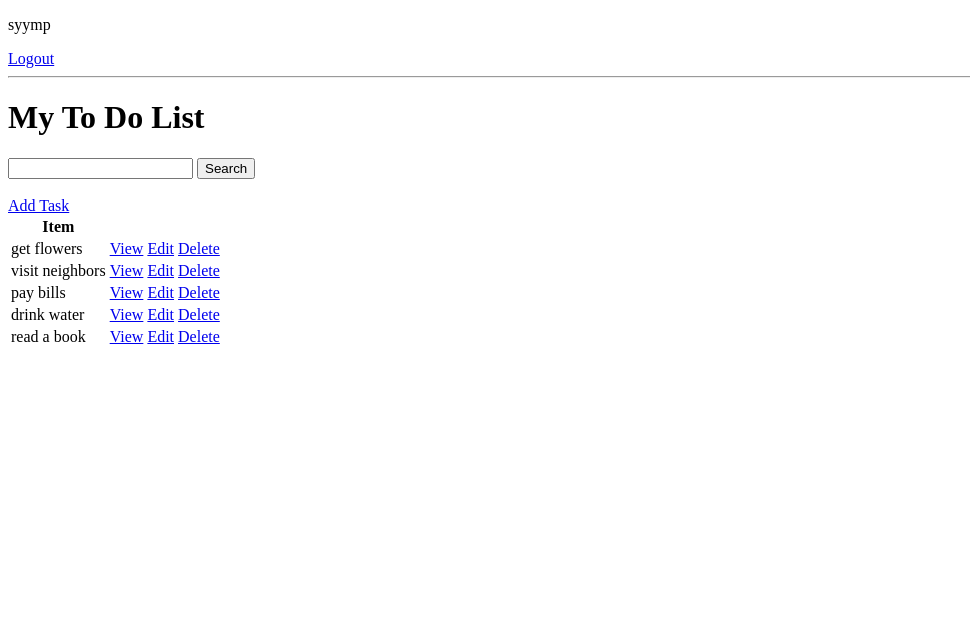
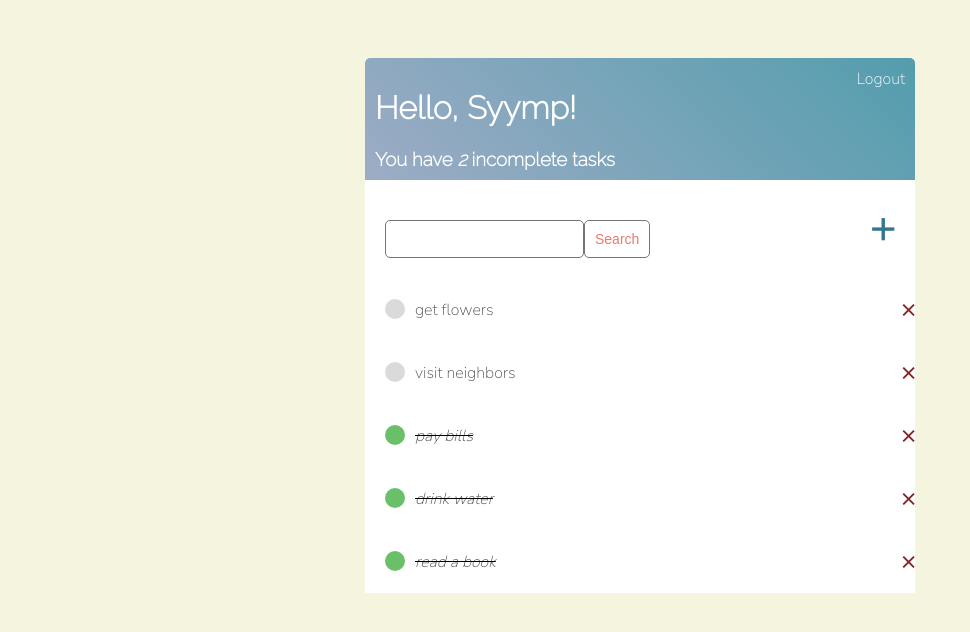
Before and after one commit to yaroslavgladunn/todolist_beginner, a Django app: page / in a window 1280 px wide. Shown: the top 632 px of the page, without its empty margins (0-970 px from the left). Run offline with Django 3.2, Linux system fonts and the light colour scheme; a user stored in the database is signed in; data comes from the database, SQL or seed files in the repository; both versions use the stored data as it was after the commit.

Commit message:
finished

```diff
--- a/base/templates/base/login.html
+++ b/base/templates/base/login.html
@@ -1,3 +1,5 @@
+{% extends 'base/main.html' %}
+{% block content %}
 <h1>Sign in</h1>
 
 <form method="post">
@@ -6,4 +8,5 @@
     <input type="submit" value="Sign in">
 </form>
 
-<p>Don't have an account? <a href="{% url 'sign-up' %}">Sign up</a></p>
+<p>Don't have an account? <a href="{% url 'sign-up' %}">Sign up!</a></p>
+{% endblock %}
--- /dev/null
+++ b/base/templates/base/main.html
@@ -0,0 +1,165 @@
+<!doctype html>
+<html lang="en">
+    <head>
+        <meta charset="UTF-8">
+        <meta name="viewport"
+          content="width=device-width, user-scalable=no, initial-scale=1.0, maximum-scale=1.0, minimum-scale=1.0">
+        <meta http-equiv="X-UA-Compatible" content="ie=edge">
+        <link rel="preconnect" href="https://fonts.googleapis.com">
+        <link rel="preconnect" href="https://fonts.gstatic.com" crossorigin>
+        <link href="https://fonts.googleapis.com/css2?family=Nunito+Sans:wght@200&display=swap" rel="stylesheet">
+        <link rel="preconnect" href="https://fonts.googleapis.com">
+        <link rel="preconnect" href="https://fonts.gstatic.com" crossorigin>
+        <link href="https://fonts.googleapis.com/css2?family=Raleway:wght@200&display=swap" rel="stylesheet">
+        <title>To Do list</title>
+
+        <style>
+            body{
+                background: #f5f5df;
+                font-family: 'Nunito sans', sans-serif;
+                padding-top: 50px;
+            }
+
+            h1,
+            h2,
+            h3,
+            h4,
+            h5,
+            h6 {
+                font-family: 'Raleway', sans-serif;
+            }
+
+            a,
+            p {
+                color: #4b5156;
+            }
+
+            .container{
+                max-width: 550px;
+                margin: auto;
+                background-color: #FFF;
+            }
+
+            .header-bar{
+                display: flex;
+                justify-content: space-between;
+                color: #fff;
+                padding: 10px;
+                border-radius: 5px 5px 0 0;
+                background: linear-gradient(45deg, #9DACC5, #539DAD);
+            }
+
+            .header-bar a{
+                color: #fff;
+                text-decoration: none;
+            }
+
+            .task-wrapper {
+            display: flex;
+            align-items: center;
+            justify-content: space-between;
+            background-color: #fff;
+            border-top: 1px solid #fff;
+            overflow: hidden;
+
+         }
+
+         .task-title {
+            display: flex;
+            padding: 20px;
+         }
+
+        .task-title a {
+            text-decoration: none;
+            color: #4b5156;
+            margin-left: 10px;
+        }
+
+        .task-complete-icon {
+            height: 20px;
+            width: 20px;
+            background-color: rgb(105, 192, 105);
+            border-radius: 50%;
+        }
+
+        .task-incomplete-icon {
+            height: 20px;
+            width: 20px;
+            background-color: rgb(218, 218, 218);
+            border-radius: 50%;
+        }
+
+        .delete-link {
+            text-decoration: none;
+            font-weight: 900;
+            color: #802626;
+            font-size: 23px;
+            line-height: 0;
+            padding: 20px 0px;
+        }
+
+          #add-link {
+            color: #35778c;
+            text-decoration: none;
+            font-size: 42px;
+        }
+
+        #search-add-wrapper {
+            display: flex;
+            justify-content: space-between;
+            align-items: center;
+            padding: 20px;
+        }
+
+        input[type=text],
+        input[type=password],
+        textarea {
+            border: 1px solid #757575;
+            border-radius: 5px;
+            padding: 10px;
+            width: 90%;
+        }
+
+        label {
+            padding-top: 10px !important;
+            display: block;
+        }
+
+        ::placeholder {
+            font-weight: 300;
+            opacity: 0.5;
+        }
+
+        .button {
+            border: 1px solid #757575;
+            background-color: #FFF;
+            color: #EB796F;
+            padding: 10px;
+            font-size: 14px;
+            border-radius: 5px;
+            cursor: pointer;
+            text-decoration: none;
+        }
+
+        .card-body {
+            padding: 20px;
+        }
+
+
+
+
+
+
+        </style>
+
+    </head>
+    <body>
+
+        <div class="container">
+            {% block content %}
+
+            {% endblock %}
+        </div>
+
+    </body>
+    </html>
--- a/base/templates/base/register.html
+++ b/base/templates/base/register.html
@@ -1,3 +1,5 @@
+{% extends 'base/main.html' %}
+{% block content %}
 <h1>Sign up</h1>
 
 <form method="post">
@@ -6,4 +8,5 @@
     <input type="submit" value="Sign up">
 </form>
 
-<p>Already have an account? <a href="{% url 'login' %}">Sign in</a></p>
+<p>Already have an account? <a href="{% url 'login' %}">Sign in!</a></p>
+{% endblock %}
--- a/base/templates/base/task_detail.html
+++ b/base/templates/base/task_detail.html
@@ -1 +1,4 @@
+{% extends 'base/main.html' %}
+{% block content %}
 <h1>Task: {{task}}</h1>
+            {% endblock %}
--- a/base/templates/base/task_list.html
+++ b/base/templates/base/task_list.html
@@ -1,55 +1,59 @@
-<!doctype html>
-<html lang="en">
-<head>
-    <meta charset="UTF-8">
-    <meta name="viewport"
-          content="width=device-width, user-scalable=no, initial-scale=1.0, maximum-scale=1.0, minimum-scale=1.0">
-    <meta http-equiv="X-UA-Compatible" content="ie=edge">
-    <title>Notes</title>
-</head>
-<body>
 
-{% if request.user.is_authenticated %}
-     <p>{{request.user}}</p>
+{% extends 'base/main.html' %}
+
+{% block content %}
+
+<div class="header-bar">
+    <div>
+        <h1>Hello, {{request.user|title}}!</h1>
+        <h3 style="margin:0">You have <i>{{count}}</i> incomplete task{{count|pluralize}}</h3>
+    </div>
+    {% if request.user.is_authenticated %}
      <a href="{% url 'logout' %}">Logout</a>
 
 {% else %}
      <a href="{% url 'login' %}">Login</a>
 
 {% endif %}
-
-<hr>
-<h1>My To Do List {{color}}</h1>
-
-<form method="get">
-    <input type="text" name="search-area" value="{{search_input}}">
-    <input type="submit" value="Search">
-</form>
-
-<br>
-<a href="{% url 'task-create' %}">Add Task</a>
+</div>
 
 
-     <table>
-         <tr>
-             <th>Item</th>
-             <th></th>
-             <th></th>
-         </tr>
+<div id="search-add-wrapper">
+    <form method="get" style="margin-top: 20px; display:flex;">
+    <input type="text" name="search-area" value="{{search_input}}">
+    <input class="button" type="submit" value="Search">
+</form>
+    <a id="add-link" href="{% url 'task-create' %}"><b>&#43;</b></a>
+</div>
 
-         {% for task in tasks %}
 
-         <tr>
-             <td>{{task.title}}</td>
-             <td><a href="{% url 'task' task.id %}">View</a></td>
-             <td><a href="{% url 'task-update' task.id %}">Edit</a></td>
-             <td><a href="{% url 'task-delete' task.id %}">Delete</a></td>
-         </tr>
+<div class="task-items-wrapper">
+    {% for task in tasks %}
+       <div class="task-wrapper">
+           {% if task.complete %}
+              <div class="task-title">
+                  <div class="task-complete-icon"></div>
+                  <i><s><a href="{% url 'task-update' task.id %}">{{task}}</a></s></i>
+              </div>
+           <a class="delete-link" href="{% url 'task-delete' task.id %}"><b>&#215;</b></a>
+           {% else %}
+              <div class="task-title">
+                  <div class="task-incomplete-icon"></div>
+                  <a href="{% url 'task-update' task.id %}">{{task}}</a>
+              </div>
+           <a class="delete-link" href="{% url 'task-delete' task.id %}">&#215;</a>
+           {% endif %}
 
-         {% empty %}
-            <h3>No Items In List</h3>
-         {% endfor %}
+       </div>
 
-     </table>
+    {% empty %}
+    <h3>No items in list</h3>
+    {% endfor %}
+
+</div>
+
+{% endblock %}
+
+
 </body>
 </html>
--- a/base/urls.py
+++ b/base/urls.py
@@ -1,6 +1,8 @@
 from django.urls import path
 from .views import Tasklist, TaskDetail, TaskCreate, TaskUpdate, TaskDelete, CustomLoginView, RegisterPage
 from django.contrib.auth.views import LogoutView
+from django.conf import settings
+from django.conf.urls.static import static
 
 
 urlpatterns = [
@@ -13,4 +15,4 @@ urlpatterns = [
     path('task-create', TaskCreate.as_view(), name='task-create'),
     path('task-update/<int:pk>', TaskUpdate.as_view(), name='task-update'),
     path('task-delete/<int:pk>', TaskDelete.as_view(), name='task-delete'),
-]
+] + static(settings.STATIC_URL, document_root=settings.STATIC_ROOT)
--- a/base/views.py
+++ b/base/views.py
@@ -9,12 +9,14 @@ from django.contrib.auth.mixins import LoginRequiredMixin
 from django.contrib.auth.forms import UserCreationForm
 from .models import Task
 
+
 class CustomLoginView(LoginView):
     template_name = 'base/login.html'
     fields = '__all__'
     redirect_authenticated_user = True
 
     def get_success_url(self): return reverse_lazy('tasks')
+
 
 class RegisterPage(FormView):
     template_name = 'base/register.html'
@@ -34,7 +36,6 @@ class RegisterPage(FormView):
         return super(RegisterPage, self).get(*args, **kwargs)
 
 
-# Create your views here.
 class Tasklist(LoginRequiredMixin, ListView):
     model = Task
     context_object_name = 'tasks'
--- a/todolist/settings.py
+++ b/todolist/settings.py
@@ -122,6 +122,10 @@ LOGIN_URL = 'login'
 
 STATIC_URL = '/static/'
 
+STATICFILES_DIRS = [
+    BASE_DIR / "static",
+    '/var/www/static/',
+]
 # Default primary key field type
 # https://docs.djangoproject.com/en/3.2/ref/settings/#default-auto-field
 
```
Also changed, not shown: base/templates/base/deom.html (added, +30 -0 lines), base/templates/base/task_confirm_delete.html (+18 -6 lines), base/templates/base/task_form.html (+18 -7 lines), db.sqlite3.
